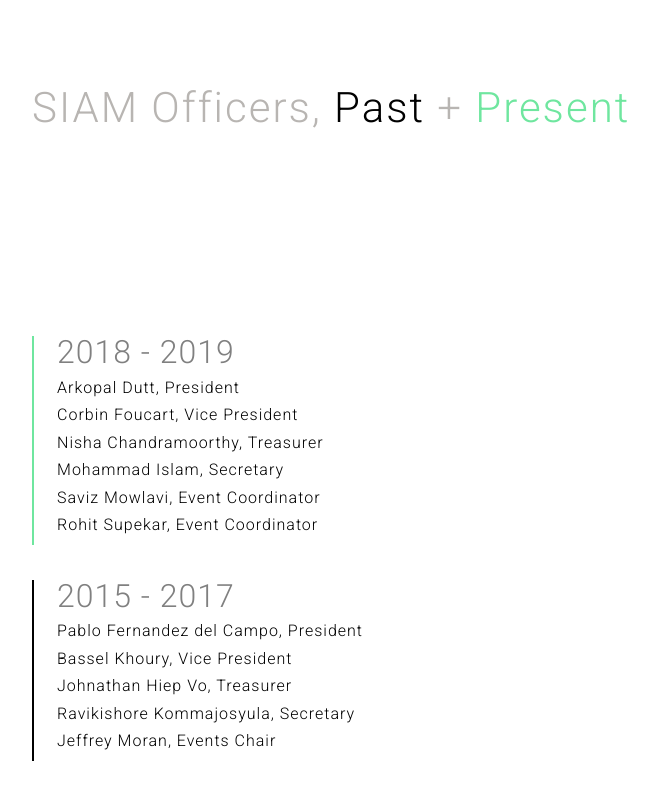
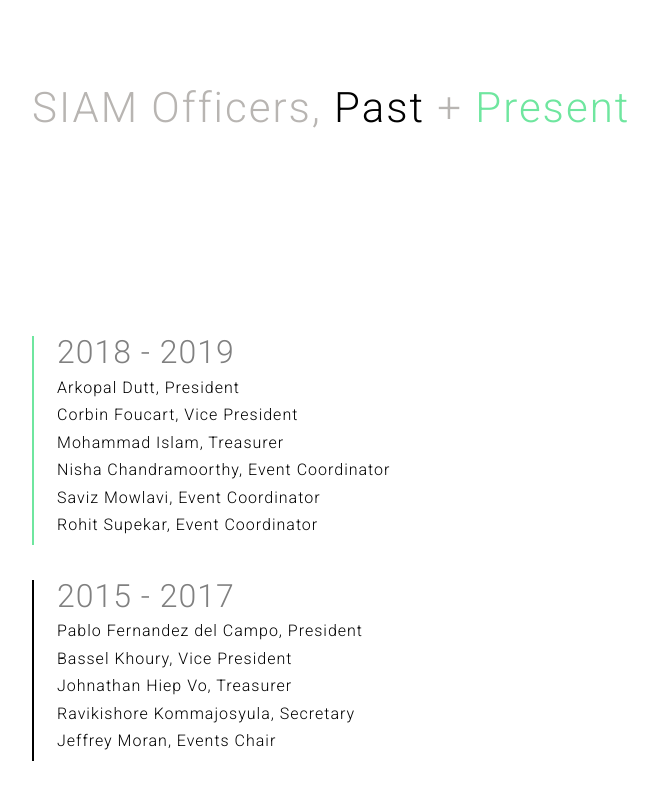
Before and after one commit to aaroncharous/SIAM_MIT_website, a plain HTML site: page pages/past_officers.html in a window 1280 px wide. Shown: the top 792 px of the page, without its empty margins (32-690 px from the left). Drawn offline with Linux system fonts and the light colour scheme; a web font is replaced by a local one.

Commit message:
updates to past officer page to include Mo/Nisha position switch

```diff
--- a/pages/past_officers.html
+++ b/pages/past_officers.html
@@ -16,8 +16,8 @@
       <h2>2018 - 2019</h2>
       <h4>Arkopal Dutt, President</h4>
       <h4>Corbin Foucart, Vice President</h4>
-      <h4>Nisha Chandramoorthy, Treasurer</h4>
-      <h4>Mohammad Islam, Secretary</h4>
+      <h4>Mohammad Islam, Treasurer</h4>
+      <h4>Nisha Chandramoorthy, Event Coordinator</h4>
       <h4>Saviz Mowlavi, Event Coordinator</h4>
       <h4>Rohit Supekar, Event Coordinator</h4>
       </div>
```
